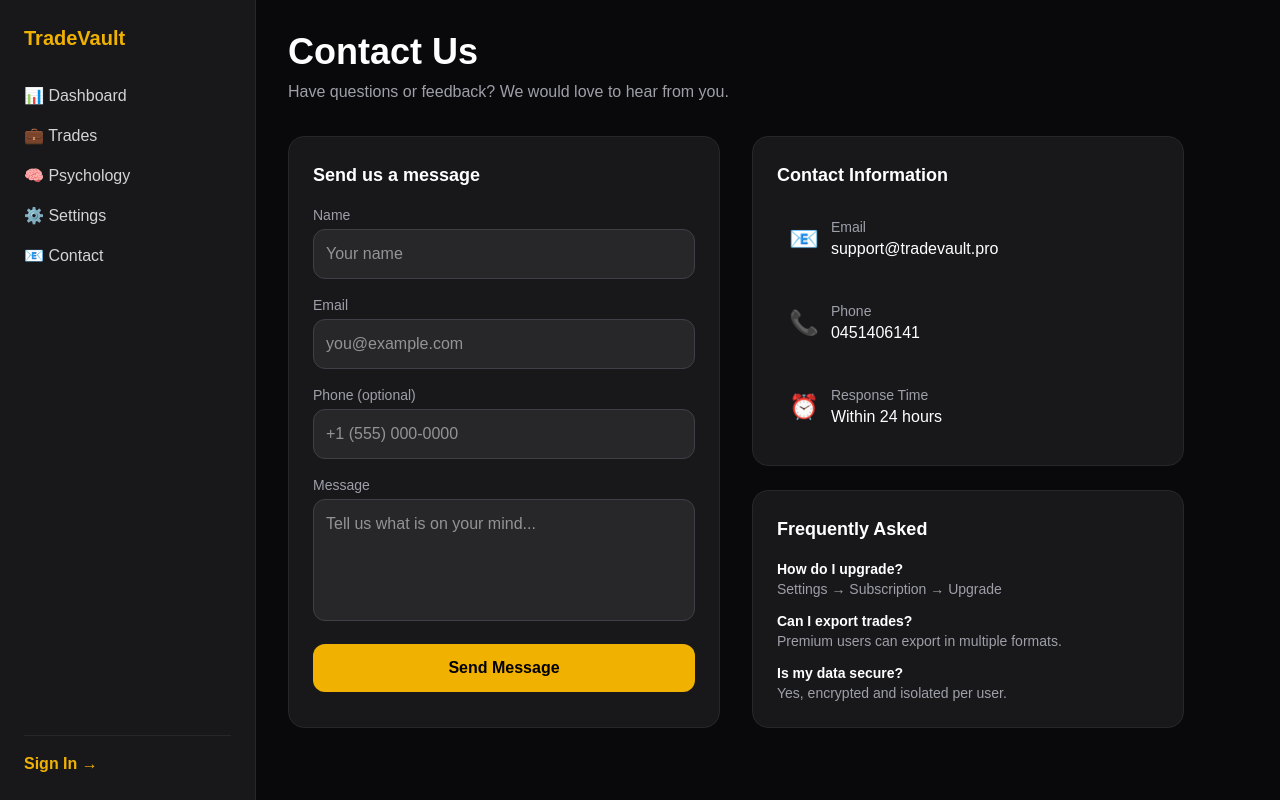
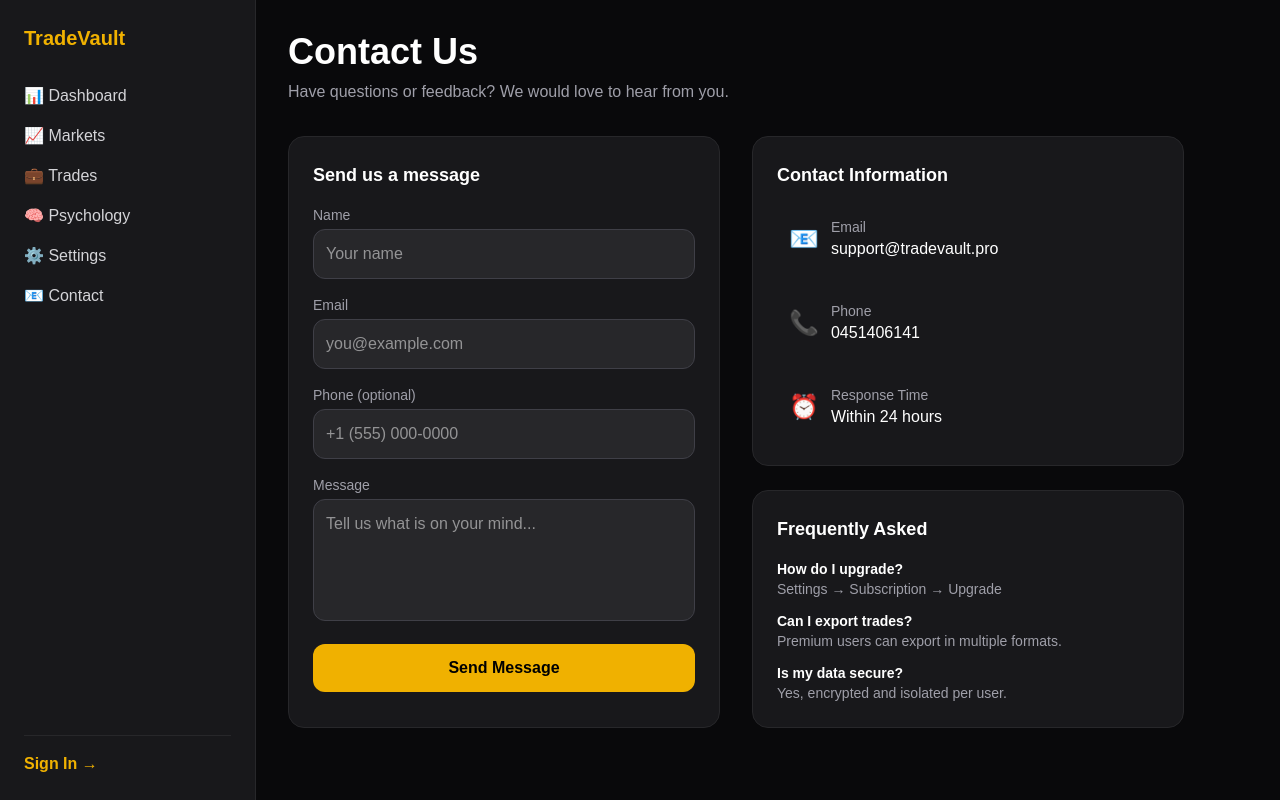
Before and after one commit to keeran30/Tradingjournal, a Next.js app: page /contact in a window 1280 px wide. Built offline with nearby package versions, Linux system fonts and the light colour scheme; no server answers.

Commit message:
Add Markets link to sidebar navigation

```diff
--- a/app/components/Sidebar.tsx
+++ b/app/components/Sidebar.tsx
@@ -44,6 +44,9 @@ export default function Sidebar() {
       <Link href="/dashboard" className="text-zinc-300 hover:text-white transition flex items-center gap-2">
         📊 Dashboard
       </Link>
+      <Link href="/markets" className="text-zinc-300 hover:text-white transition flex items-center gap-2">
+  📈 Markets
+</Link>
       <Link href="/trades" className="text-zinc-300 hover:text-white transition flex items-center gap-2">
         💼 Trades
       </Link>
@@ -56,6 +59,7 @@ export default function Sidebar() {
       <Link href="/contact" className="text-zinc-300 hover:text-white transition flex items-center gap-2">
         📧 Contact
       </Link>
+
 
       <div className="mt-auto border-t border-zinc-800 pt-4 space-y-2">
         {user ? (
```
